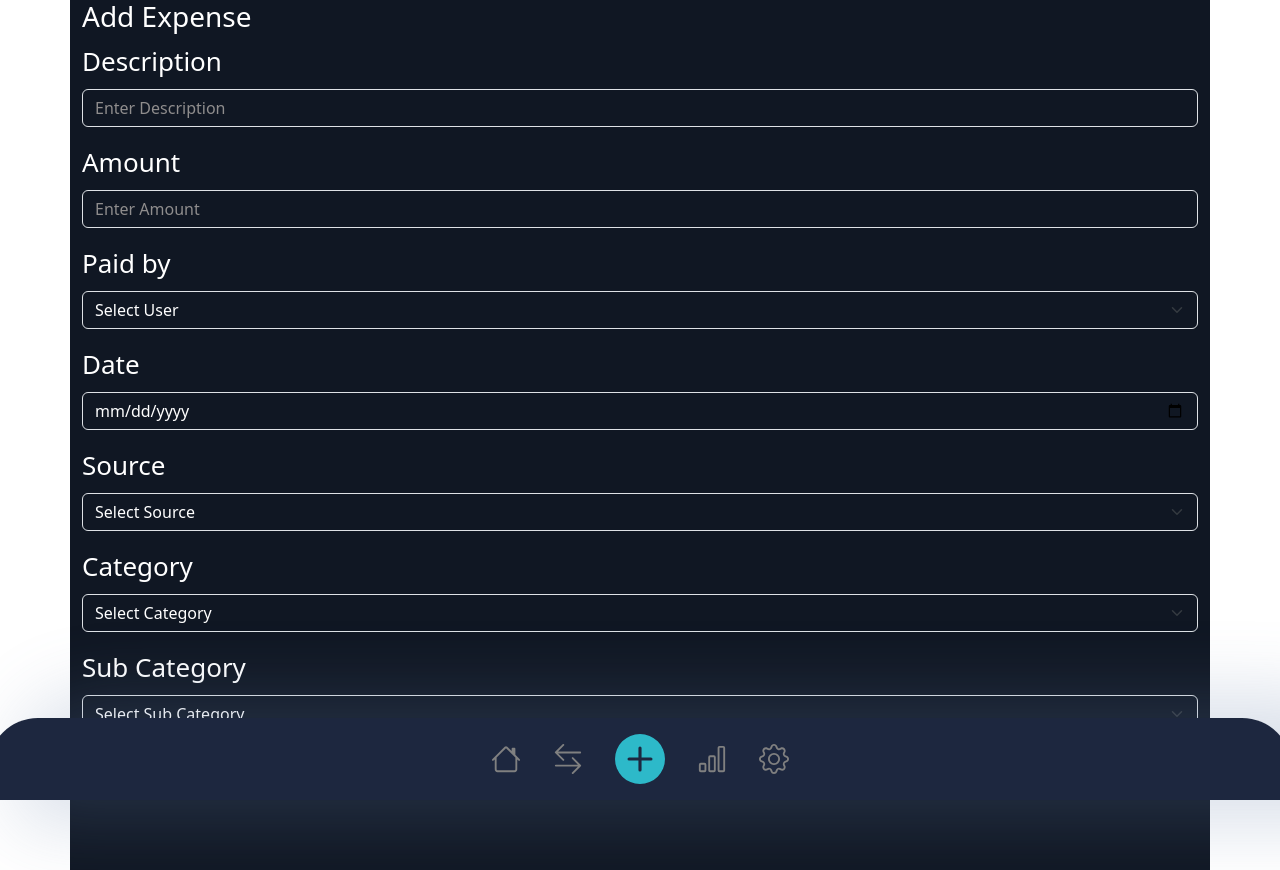
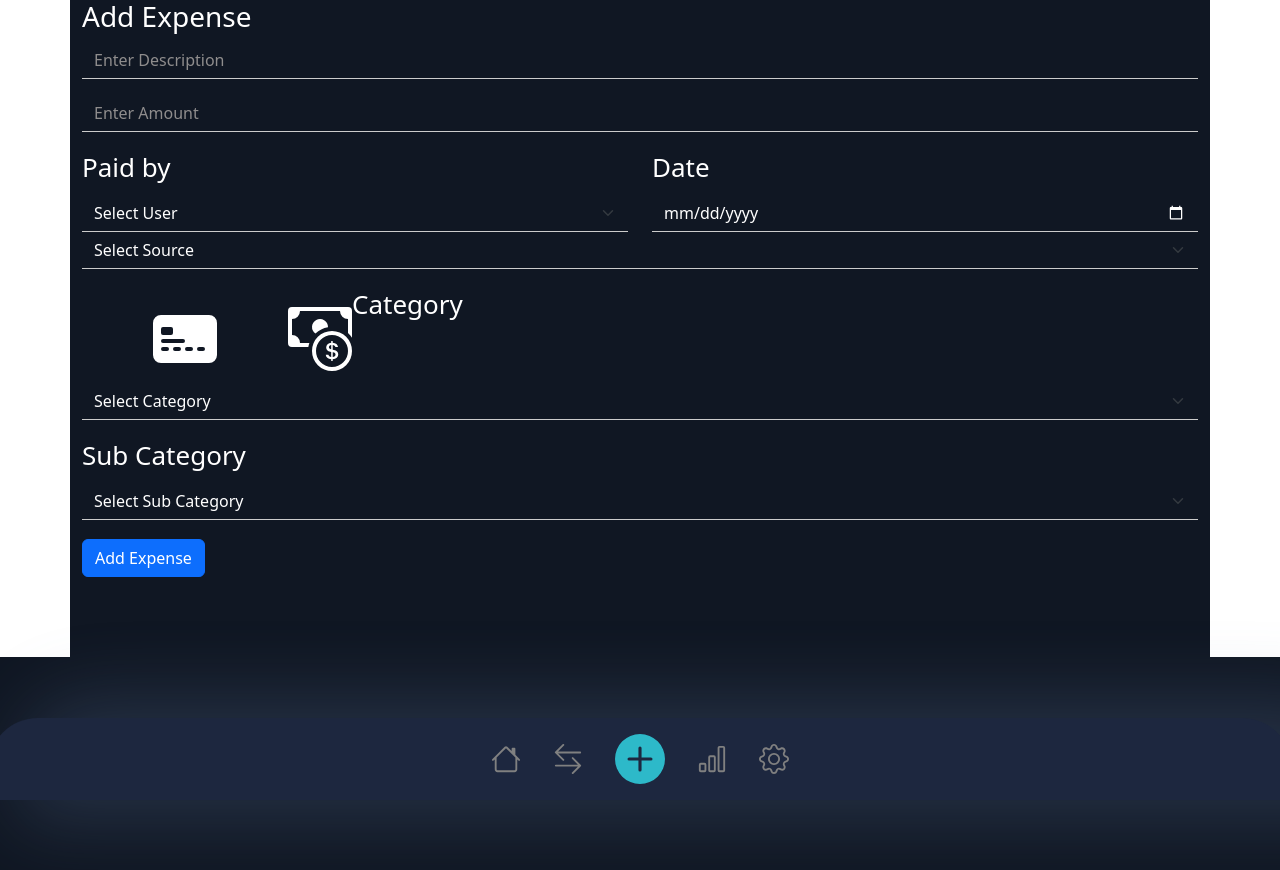
Before and after one commit to alok18121991/expenseTrackerUI, a React (Create React App) app: page /add in a window 1280 px wide. After the commit the page ends 800 px from the top, so only its background shows below. Built offline with nearby package versions, Linux system fonts and the light colour scheme.

Commit message:
form styling in progress

```diff
--- a/src/components/Expense/ExpenseForm/expenseForm.css
+++ b/src/components/Expense/ExpenseForm/expenseForm.css
@@ -1,4 +1,7 @@
 
+::-webkit-calendar-picker-indicator {
+    filter: invert(1);
+}
 
 input {
     background-color: transparent !important;
@@ -8,6 +11,18 @@ input {
 select {
     background-color: transparent !important;
     color: white !important;
+}
+
+.form-control{
+    border: none;
+    border-bottom: 1px solid #ccc;
+    border-radius: 0;
+}
+
+.form-select{
+    border: none;
+    border-bottom: 1px solid #ccc;
+    border-radius: 0;
 }
 
 .form-control::placeholder { /* Chrome, Firefox, Opera, Safari 10.1+ */
@@ -22,3 +37,24 @@ select {
 .form-control::-ms-input-placeholder { /* Microsoft Edge */
     color: rgb(143, 141, 141);
 }
+
+.form-check-input{
+    display: none;
+}
+
+.form-check-label{
+    font-size: 4rem;
+}
+
+.form-check-input:checked + .form-check-label{
+    color:#2db9c9;
+}
+
+.form-check{
+    float:left;
+    margin-left:2rem;
+}
+
+.mode-options{
+    margin-bottom: 1rem;
+}
--- a/src/components/Expense/ExpenseForm/expenseForm.js
+++ b/src/components/Expense/ExpenseForm/expenseForm.js
@@ -1,8 +1,9 @@
 import React from 'react';
-import { Button } from 'react-bootstrap';
+import { Button, Col, Row } from 'react-bootstrap';
 import Form from 'react-bootstrap/Form';
 import { callCreateExpenseApi } from '../../API/createExpenseApi';
 import './expenseForm.css';
+import { CardImage, CashCoin, CreditCard2FrontFill, HouseExclamation } from 'react-bootstrap-icons';
 
 class ExpenseForm extends React.Component {
     constructor(props) {
@@ -315,14 +316,16 @@ class ExpenseForm extends React.Component {
         return (
             <Form onSubmit={(i) => this.createExpense(i)} className="expenseForm">
                 <Form.Group className="mb-3" controlId="exampleForm.description">
-                    <Form.Label>Description</Form.Label>
+                    {/* <Form.Label>Description</Form.Label> */}
                     <Form.Control type="text" placeholder="Enter Description" name="description" onChange={this.handleChange} />
                 </Form.Group>
                 <Form.Group className="mb-3" controlId="expenseForm.amount">
-                    <Form.Label>Amount</Form.Label>
+                    {/* <Form.Label>Amount</Form.Label> */}
                     <Form.Control type="number" placeholder="Enter Amount" name="amount" step="0.1" min='0' onChange={this.handleAmountChange} required />
                 </Form.Group>
-                <Form.Group className="mb-3" controlId="expenseForm.category">
+                <Row className="">
+                    <Col xs md>
+                    <Form.Group className="" controlId="expenseForm.category">
                         <Form.Label>Paid by</Form.Label>
                         <Form.Select aria-label="Category" name="userId" onChange={this.handleChange} required>
                             <option value="">Select User</option>
@@ -335,12 +338,16 @@ class ExpenseForm extends React.Component {
                             }
                         </Form.Select>
                     </Form.Group>
-                <Form.Group className="mb-3" controlId="expenseForm.date">
+                    </Col>
+                    <Col xs md>
+                    <Form.Group className="" controlId="expenseForm.date">
                         <Form.Label>Date</Form.Label>
                         <Form.Control type="date" placeholder="Enter Date" name="expenseDate" onChange={this.handleDateChange} max={this.currentDateLimt} required />
                     </Form.Group>
+                    </Col>
+                </Row>
                 <Form.Group className="mb-3" controlId="expenseForm.source">
-                    <Form.Label>Source</Form.Label>
+                    {/* <Form.Label>Source</Form.Label> */}
                     <Form.Select aria-label="Default select example" name="source" onChange={this.handleChange} required>
                         <option>Select Source</option>
                         {this.sourceMap.map((category) => {
@@ -351,6 +358,23 @@ class ExpenseForm extends React.Component {
 
                         }
                     </Form.Select>
+                </Form.Group>
+                <Form.Group className="mb-3 mode-options" controlId="expenseForm.mode">
+                    {/* <Form.Label>Source</Form.Label> */}
+                    <Form.Check
+
+            label={<CreditCard2FrontFill/>}
+            name="group1"
+            type="radio"
+            id={`reverse-radio-1`}
+          />
+          <Form.Check
+
+            label={<CashCoin/>}
+            name="group1"
+            type="radio"
+            id={`reverse-radio-2`}
+          />
                 </Form.Group>
                 <Form.Group className="mb-3" controlId="expenseForm.category">
                     <Form.Label>Category</Form.Label>
```
Lines whose indentation alone changed are shown as unchanged.
